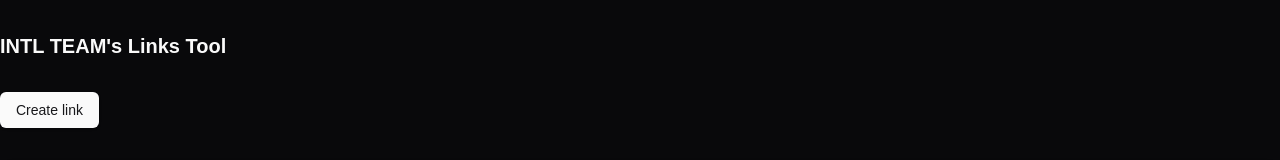
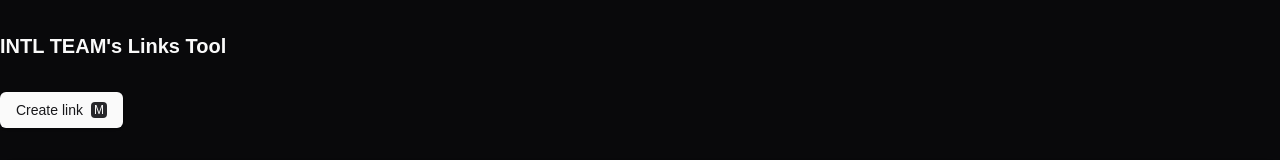
Before and after one commit to cuevaio/intl-team, a Next.js app: page /links in a window 1280 px wide. Shown: the top 160 px of the page. Built offline with nearby package versions, Linux system fonts and the light colour scheme; no server answers; the database is empty.

Commit message:
feat: open create link dialog with M keydown

```diff
--- a/src/app/links/create-link-form.tsx
+++ b/src/app/links/create-link-form.tsx
@@ -26,6 +26,21 @@ import { createLink } from './create-link.action';
 export const CreateLinkForm = () => {
   const [open, setOpen] = React.useState<boolean>(false);
 
+  React.useEffect(() => {
+    const handleKeyPress = (event: KeyboardEvent) => {
+      if (event.key === 'm' || event.key === 'M') {
+        event.preventDefault(); // Prevent the 'M' from being typed
+        setOpen(true);
+      }
+    };
+
+    window.addEventListener('keydown', handleKeyPress);
+
+    return () => {
+      window.removeEventListener('keydown', handleKeyPress);
+    };
+  }, []);
+
   const { mutate, isPending } = useMutation({
     mutationFn: async (formData: FormData) => {
       const result = await createLink(formData);
@@ -43,7 +58,12 @@ export const CreateLinkForm = () => {
   return (
     <Dialog open={open} onOpenChange={setOpen}>
       <DialogTrigger asChild>
-        <Button>Create link</Button>
+        <Button>
+          Create link
+          <div className="ml-2 size-4 rounded bg-muted text-xs text-primary">
+            M
+          </div>
+        </Button>
       </DialogTrigger>
       <DialogContent>
         <form action={mutate}>
@@ -73,6 +93,7 @@ export const CreateLinkForm = () => {
                 disabled={isPending}
                 placeholder="https://confluence.powercosts.com/display/HR/Human+Resources+Home"
                 autoFocus
+                autoComplete="off"
               />
             </div>
             <div>
@@ -93,6 +114,7 @@ export const CreateLinkForm = () => {
                   required
                   disabled={isPending}
                   className="z-[1] rounded-l-none tracking-wide"
+                  autoComplete="off"
                 />
               </div>
             </div>
```
Also changed, not shown: src/app/links/create-link.action.ts (line endings or trailing spaces).
